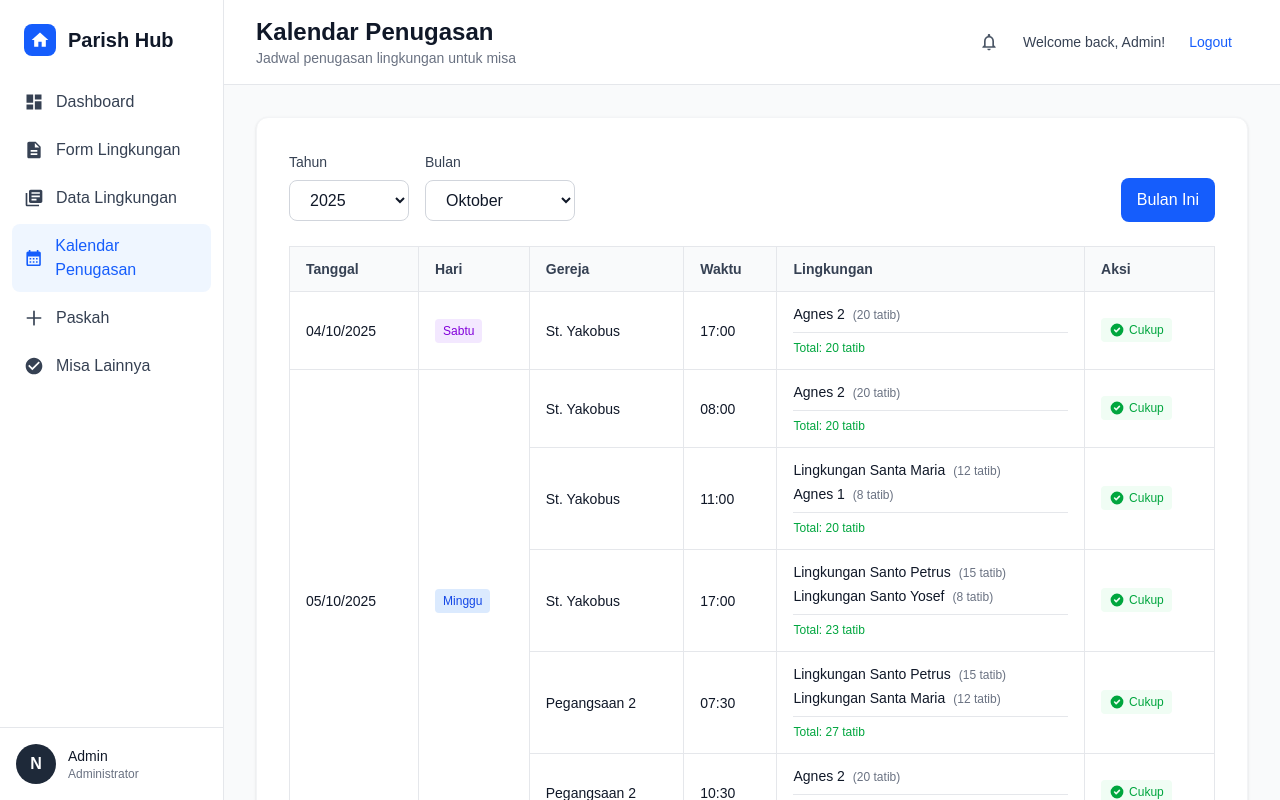
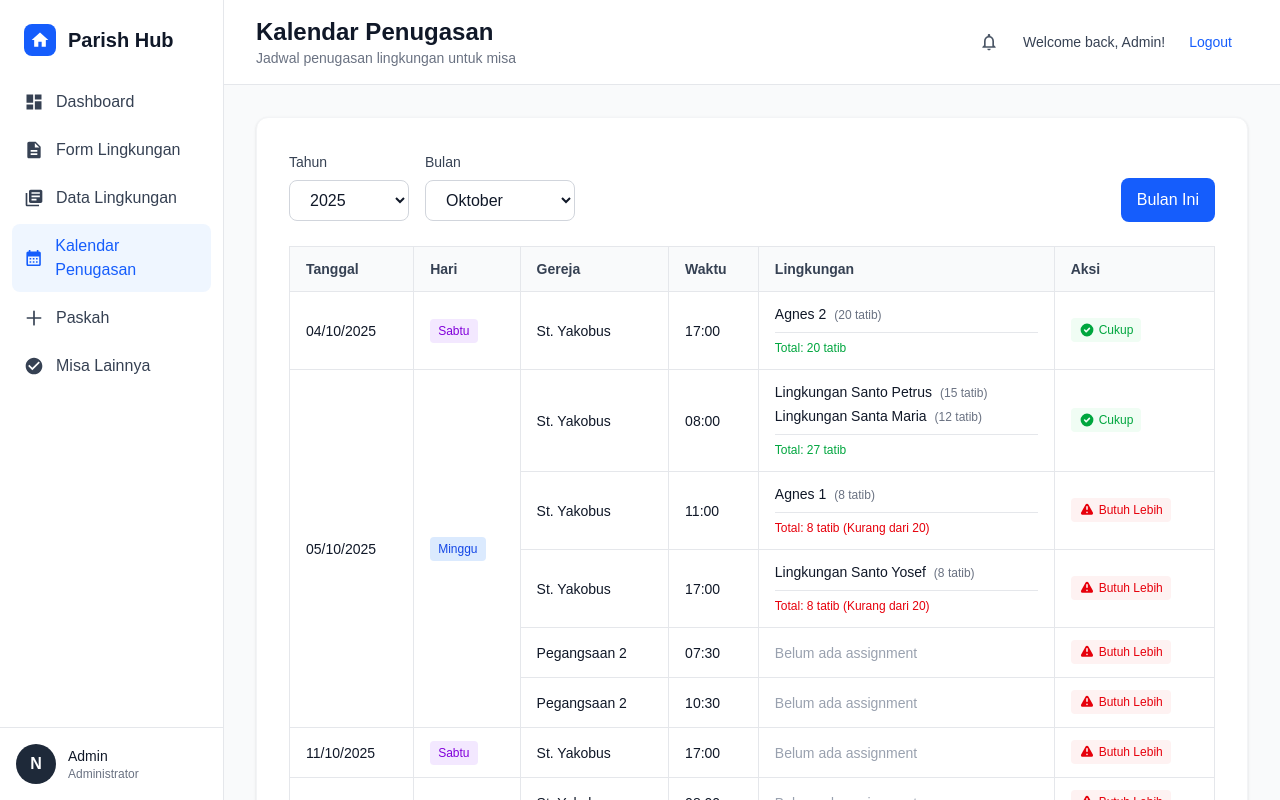
Before and after one commit to PriscillaHandoyo/stykb-dashboard, a Next.js app in the folder stykb-dashboard/: page /kalendar-penugasan in a window 1280 px wide. Shown: the top 800 px of the page. Built offline with nearby package versions, Linux system fonts and the light colour scheme.

Commit message:
20251107_09 - Create the kalender penugasan logic: one lingkungan assigned once a month

```diff
--- a/stykb-dashboard/app/kalendar-penugasan/page.tsx
+++ b/stykb-dashboard/app/kalendar-penugasan/page.tsx
@@ -80,7 +80,8 @@ export default function KalendarPenugasanPage() {
   const assignLingkunganToSlot = (
     church: string,
     day: string,
-    time: string
+    time: string,
+    assignedThisMonth: Set<string>
   ): { assigned: AssignedLingkungan[]; total: number; needsMore: boolean } => {
     const MIN_TATIB = 20;
     const assigned: AssignedLingkungan[] = [];
@@ -91,8 +92,13 @@ export default function KalendarPenugasanPage() {
       ? "St. Yakobus"
       : "Pegangsaan 2";
 
-    // Filter lingkungan that are available for this slot
+    // Filter lingkungan that are available for this slot AND not yet assigned this month
     const availableLingkungan = lingkunganData.filter((lingkungan) => {
+      // Check if already assigned this month
+      if (assignedThisMonth.has(lingkungan.namaLingkungan)) {
+        return false;
+      }
+
       const availability = lingkungan.availability[normalizedChurch];
       if (!availability) return false;
 
@@ -119,6 +125,9 @@ export default function KalendarPenugasanPage() {
       });
       totalTatib += tatib;
 
+      // Mark this lingkungan as assigned for this month
+      assignedThisMonth.add(lingkungan.namaLingkungan);
+
       if (totalTatib >= MIN_TATIB) {
         break;
       }
@@ -134,6 +143,9 @@ export default function KalendarPenugasanPage() {
   const generateAssignments = () => {
     const assignments: Assignment[] = [];
     const daysInMonth = new Date(selectedYear, selectedMonth + 1, 0).getDate();
+
+    // Track which lingkungan have been assigned this month
+    const assignedThisMonth = new Set<string>();
 
     for (let day = 1; day <= daysInMonth; day++) {
       const date = new Date(selectedYear, selectedMonth, day);
@@ -154,7 +166,8 @@ export default function KalendarPenugasanPage() {
           const slot0800 = assignLingkunganToSlot(
             "St. Yakobus",
             dayName,
-            "08:00"
+            "08:00",
+            assignedThisMonth
           );
           assignments.push({
             date: dateStr,
@@ -169,7 +182,8 @@ export default function KalendarPenugasanPage() {
           const slot1100 = assignLingkunganToSlot(
             "St. Yakobus",
             dayName,
-            "11:00"
+            "11:00",
+            assignedThisMonth
           );
           assignments.push({
             date: dateStr,
@@ -184,7 +198,8 @@ export default function KalendarPenugasanPage() {
           const slot1700 = assignLingkunganToSlot(
             "St. Yakobus",
             dayName,
-            "17:00"
+            "17:00",
+            assignedThisMonth
           );
           assignments.push({
             date: dateStr,
@@ -200,7 +215,8 @@ export default function KalendarPenugasanPage() {
           const slotSat = assignLingkunganToSlot(
             "St. Yakobus",
             dayName,
-            "17:00"
+            "17:00",
+            assignedThisMonth
           );
           assignments.push({
             date: dateStr,
@@ -218,7 +234,8 @@ export default function KalendarPenugasanPage() {
           const slotP0730 = assignLingkunganToSlot(
             "Pegangsaan 2",
             dayName,
-            "07:30"
+            "07:30",
+            assignedThisMonth
           );
           assignments.push({
             date: dateStr,
@@ -233,7 +250,8 @@ export default function KalendarPenugasanPage() {
           const slotP1030 = assignLingkunganToSlot(
             "Pegangsaan 2",
             dayName,
-            "10:30"
+            "10:30",
+            assignedThisMonth
           );
           assignments.push({
             date: dateStr,
```
